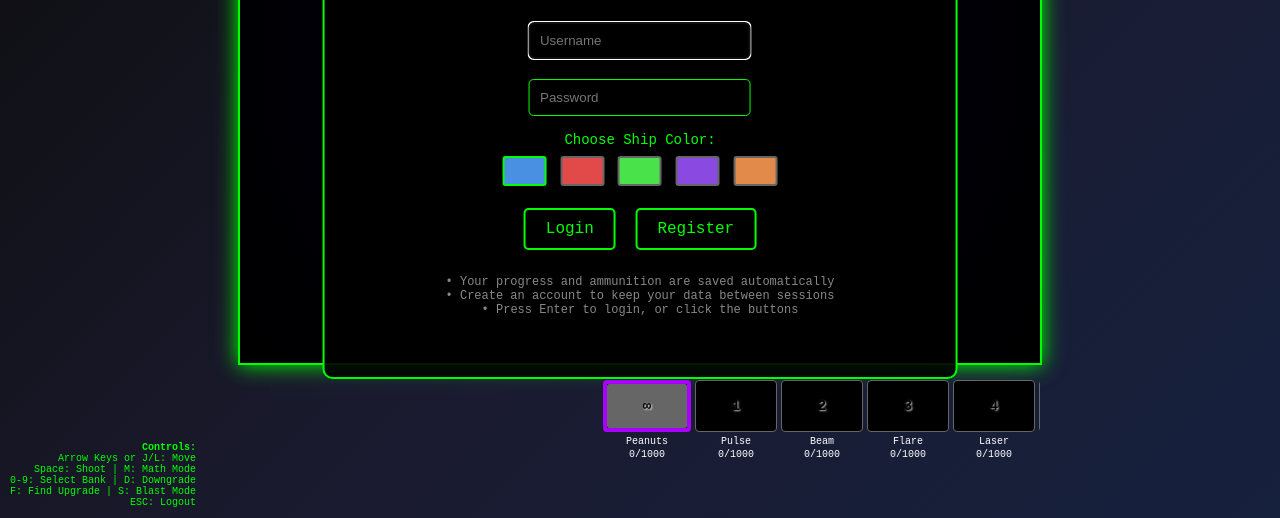
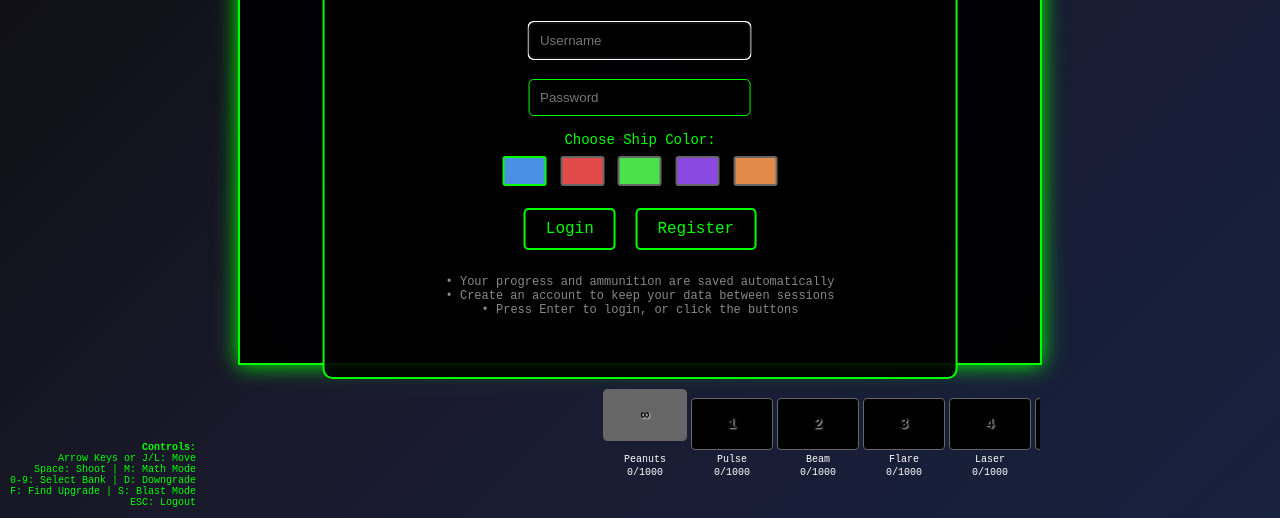
Before and after one commit to da11an/math_blaster, a plain HTML site: page index.html in a window 1280 px wide. Shown: the part 282-800 px from the top of the page. Drawn offline with Linux system fonts and the light colour scheme.

Commit message:
adjust selection display of ammo banks

```diff
--- a/index.html
+++ b/index.html
@@ -128,6 +128,7 @@
         .ammo-item.power-2 { background: #ffff00; }
         .ammo-item.power-3 { background: #ff8800; }
         .ammo-item.power-4 { background: #ff0000; }
+
     </style>
 </head>
 <body>
@@ -162,12 +163,12 @@
         </div>
 
         <!-- Game Canvas -->
-        <canvas id="gameCanvas" width="800" height="600" style="border: 2px solid #00ff00;"></canvas>
+        <canvas id="gameCanvas" width="800" height="600"></canvas>
 
         <!-- Bottom UI Row -->
         <div style="display: flex; justify-content: center; width: 800px; align-items: center;">
             <!-- Center: Ammo Banks -->
-            <div id="ammoBanksContainer" style="display: flex; gap: 2px; height: 120px; overflow: hidden; position: relative; width: 800px; padding: 5px 0;"></div>
+            <div id="ammoBanksContainer" style="display: flex; gap: 2px; height: 120px; overflow: hidden; position: relative; width: 800px; padding: 5px 0; transform: translateY(9px);"></div>
         </div>
 
         <!-- Hidden UI for compatibility -->
--- a/spaceship_game.js
+++ b/spaceship_game.js
@@ -2152,7 +2152,7 @@ class SpaceshipGame {
                 transition: transform 0.5s cubic-bezier(0.4, 0, 0.2, 1);
                 position: absolute;
                 left: 0;
-                top: 5px;
+                top: 14px;
             `;
             container.appendChild(slidingContainer);
 
@@ -2290,14 +2290,24 @@ class SpaceshipGame {
                 // Math mode: highlight target bank with yellow border
                 bankElement.style.background = '#000000';
                 bankElement.style.border = '3px solid #ffff00';
+                bankElement.style.width = '76px'; // Original width
+                bankElement.style.height = '80px'; // Original height
+                bankElement.style.transform = 'translateY(0px)';
             } else if (isSelected) {
-                // Game mode: highlight selected bank with purple border
+                // Game mode: highlight selected bank by moving it up and expanding it
                 bankElement.style.background = '#000000';
-                bankElement.style.border = '4px solid #aa00ff';
+                bankElement.style.border = '1px solid #666';
+                // Move selected bank up by 6px and expand by 2px
+                bankElement.style.width = '78px'; // 76px + 2px
+                bankElement.style.height = '82px'; // 80px + 2px
+                bankElement.style.transform = 'translateY(-9px)';
             } else {
                 // Default styling - black background
                 bankElement.style.background = '#000000';
                 bankElement.style.border = '1px solid #666';
+                bankElement.style.width = '76px'; // Reset to original width
+                bankElement.style.height = '80px'; // Reset to original height
+                bankElement.style.transform = 'translateY(0px)';
             }
 
             // Update fill bar - use ammunition color
```
